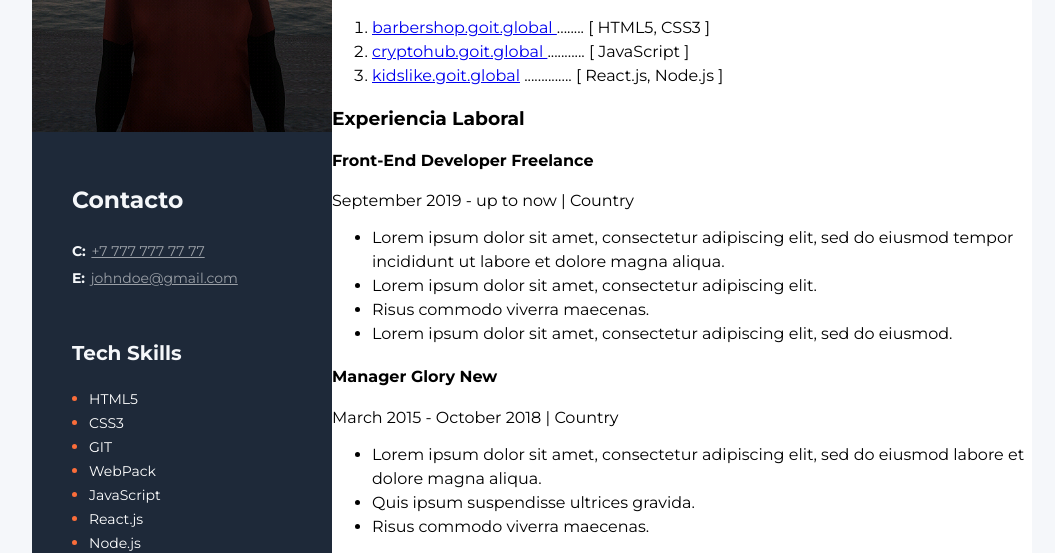
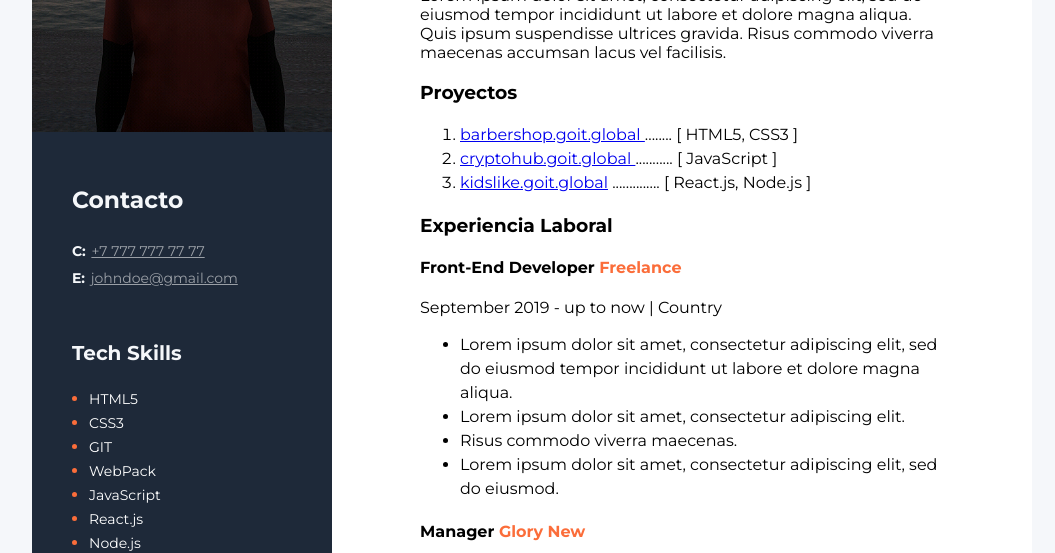
Before and after one commit to danieltejadaarcila/danieltejadaarcilaa.github.io, a plain HTML site: page index.html in a window 1280 px wide. Shown: the part 253-806 px from the top of the page, without its empty margins (108-1163 px from the left). Drawn offline with Linux system fonts and the light colour scheme.

Commit message:
Update style.css

```diff
--- a/style.css
+++ b/style.css
@@ -28,7 +28,7 @@ li {
   line-height: 24px;
 
 }
-.uni {
+.texto-naranja {
   font-family: 'Montserrat', 'Arial';
   color: #FB6D3A;
   font-weight: bold;
@@ -39,6 +39,7 @@ li {
 }
 .descripcion {
   margin-bottom: 40px;
+  padding: 88px;
 }
 .contacto, .titulo-lateral {
   font-weight: 700;
```
